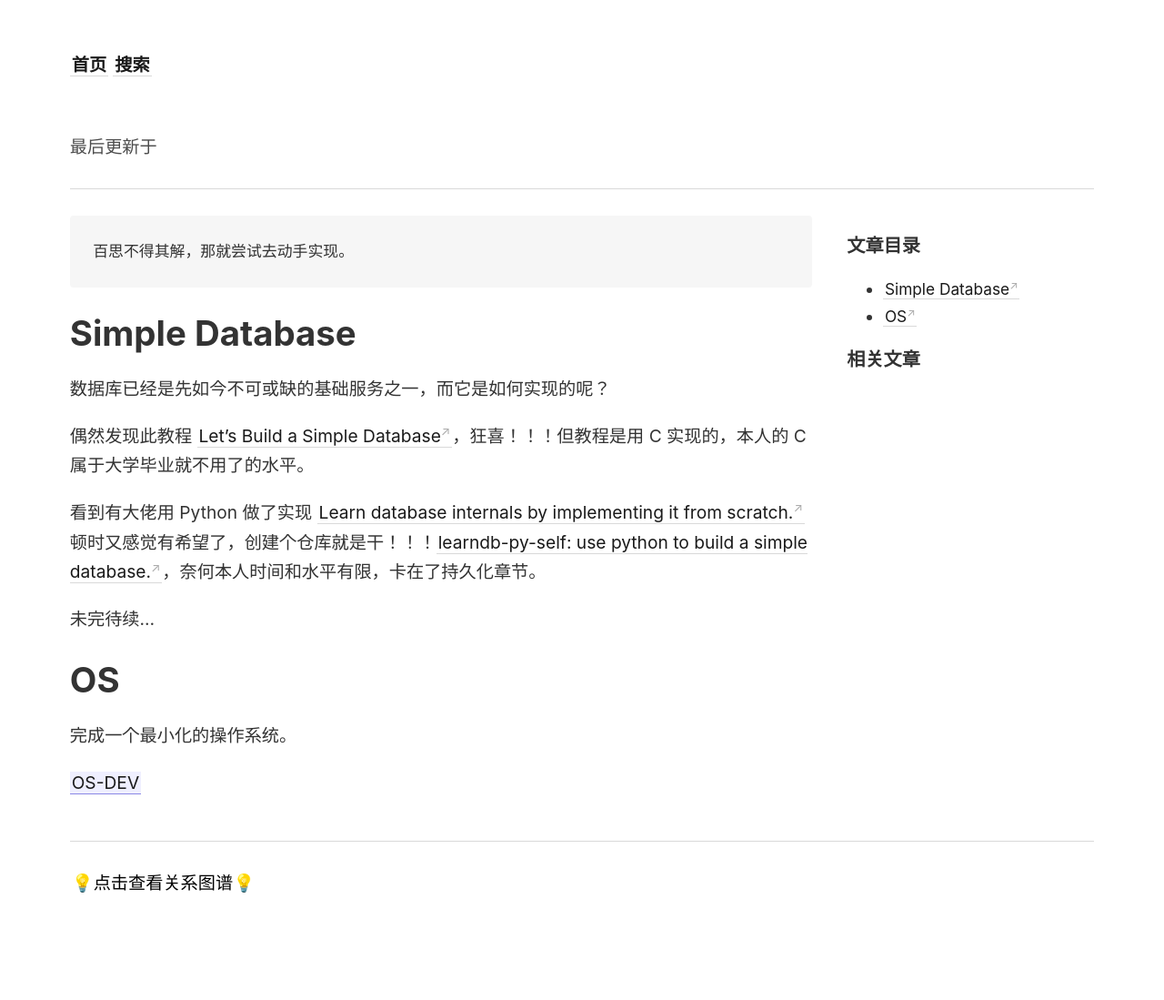
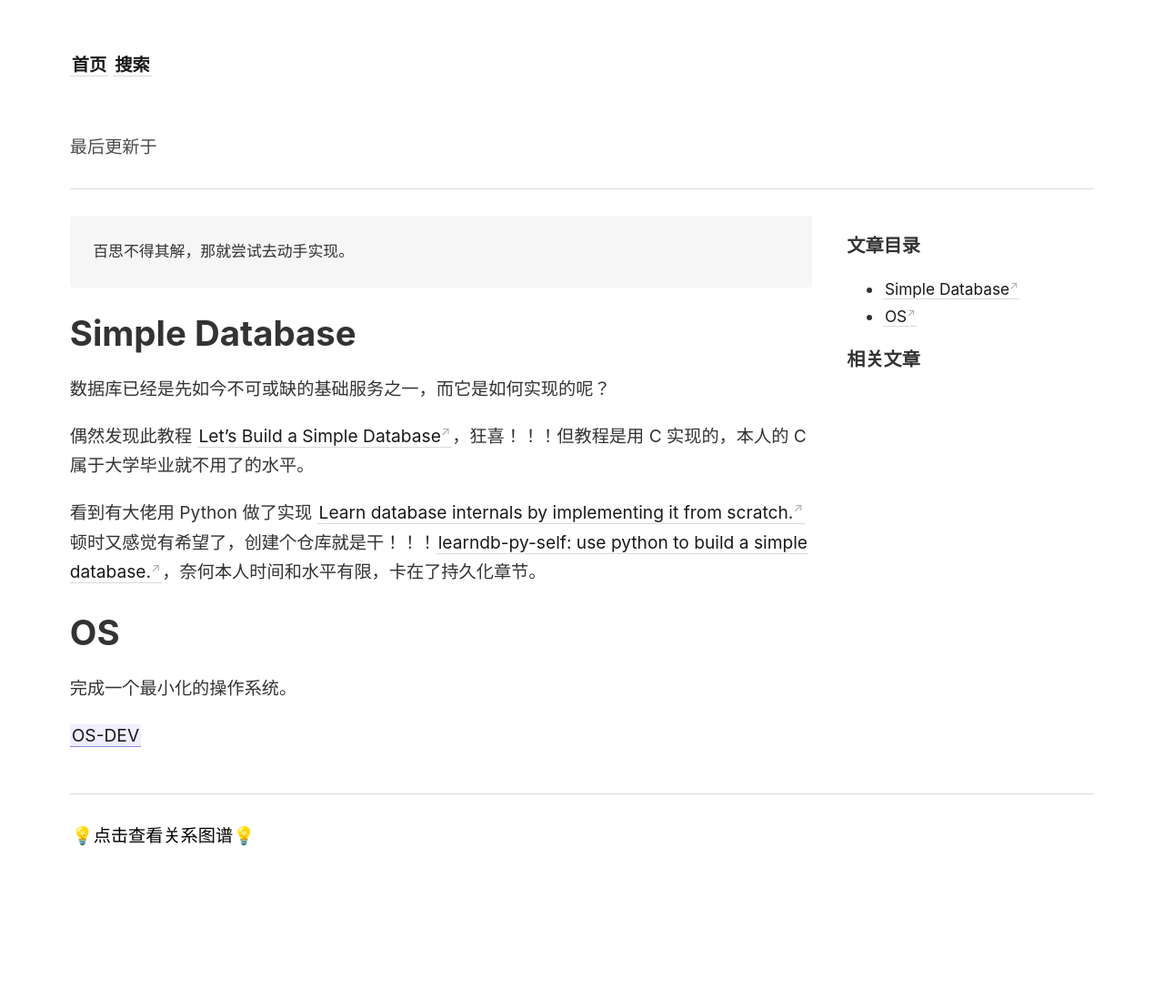
Before and after one commit to wingowen/digital-garden-jekyll, a Jekyll site: the page built from _notes/杂项/探索.md, in a window 1280 px wide. Shown: the whole page at 91% size. Built offline with Jekyll 4.4.1, drawn with Linux system fonts in a browser that asks for light colours; after the commit the page ends 1048 px from its top, so only the background shows below that.

Commit message:
vault backup: 2024-08-30 10:44:17

```diff
--- a/_notes/杂项/探索.md
+++ b/_notes/杂项/探索.md
@@ -11,8 +11,6 @@
 
 看到有大佬用 Python 做了实现 [Learn database internals by implementing it from scratch.](https://github.com/spandanb/learndb-py) 顿时又感觉有希望了，创建个仓库就是干！！！[learndb-py-self: use python to build a simple database.](https://gitee.com/wingowen/learndb-py-self)，奈何本人时间和水平有限，卡在了持久化章节。
 
-未完待续...
-
 # OS
 
 完成一个最小化的操作系统。
```
Also changed, not shown: _notes/计算机科学/OS-DEV.md (+2 -0 lines).
